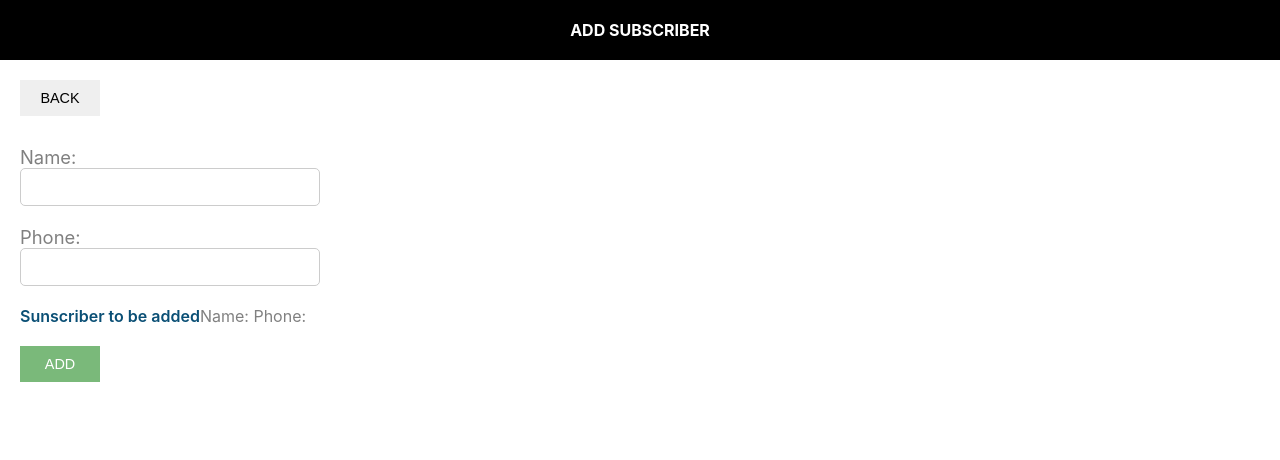
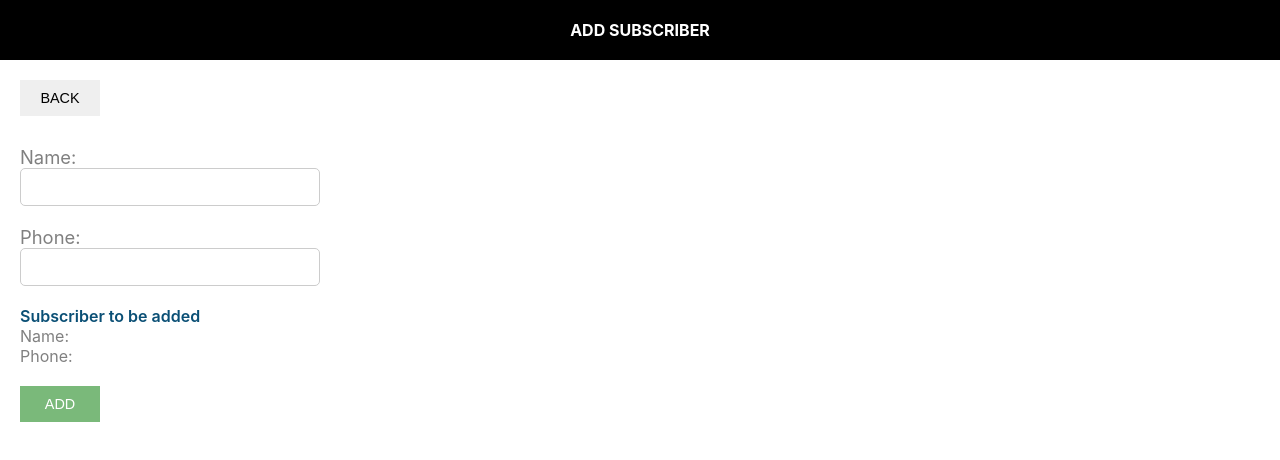
Before and after one commit to Mikita1012/phone-directory, a React (Create React App) app: page / in a window 1280 px wide. Shown: the top 460 px of the page. Built offline with nearby package versions, Linux system fonts and the light colour scheme.

Commit message:
Added common folder having common.css in it. Modified index.js with adding css file

```diff
--- a/src/AddSubscriber.js
+++ b/src/AddSubscriber.js
@@ -1,7 +1,7 @@
 import React, { Component } from 'react'
 import Header from './Header'
 import './AddSubscriber.css'
-import './App.css'
+// import './App.css'
 
 export default class AddSubscriber extends Component {
     render() {
@@ -16,8 +16,8 @@ export default class AddSubscriber extends Component {
                         <label htmlFor="phone" className="label-control">Phone: </label> <br />
                         <input type='tel' id='phone' className="input-control"></input> <br /> <br />
                         <div className='subscriber-info-container'>
-                            <span className='subscriber-to-add-heading'>Sunscriber to be added</span>
-                            <span className='subscriber-info'>Name: </span>
+                            <span className='subscriber-to-add-heading'>Subscriber to be added</span> <br/>
+                            <span className='subscriber-info'>Name: </span> <br/>
                             <span className='subscriber-info'>Phone: </span>
                         </div>
                         <button className='custom-btn add-btn'>ADD</button>
--- /dev/null
+++ b/src/common/common.css
@@ -0,0 +1,14 @@
+.component-body-container {
+    padding: 20px;
+}
+
+.custom-btn {
+    padding: 10px;
+    border: none;
+    margin-right: 10px;
+    text-transform: uppercase;
+    width: 80px;
+    font-size: 0.9rem;
+    cursor: pointer;
+    outline: none;
+}
--- a/src/index.js
+++ b/src/index.js
@@ -4,6 +4,7 @@ import './index.css';
 import App from './App';
 import reportWebVitals from './reportWebVitals';
 import AddSubscriber from './AddSubscriber';
+import './common/common.css'
 
 // const root = ReactDOM.createRoot(document.getElementById('root'));
 // root.render(
```
